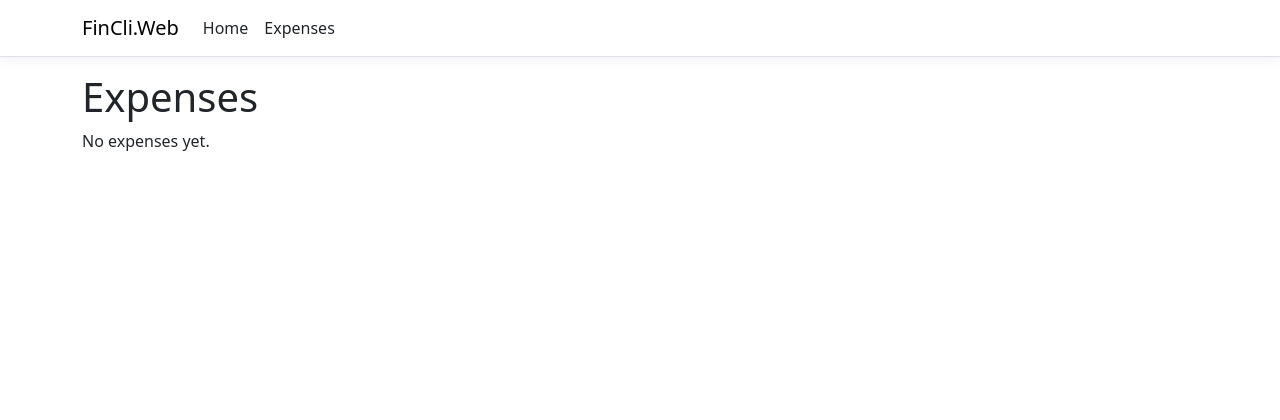
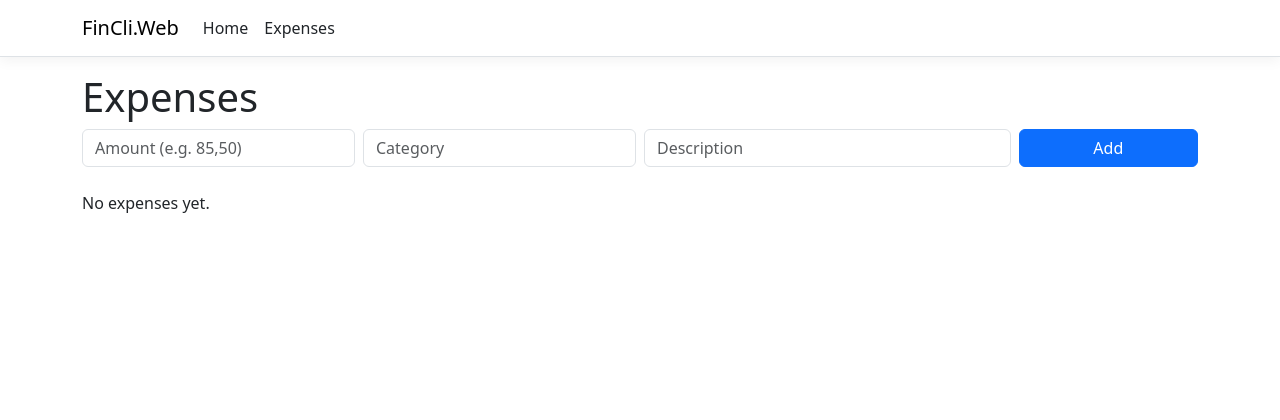
Before and after one commit to recefeb/FinCli, an ASP.NET Core app: page /Expenses in a window 1280 px wide. Shown: the top 420 px of the page. Run offline with ASP.NET Core 8, Linux system fonts and the light colour scheme; style sheets or scripts are compiled from the project's sources.

Commit message:
feat: add expense form to web page

```diff
--- a/src/FinCli.Web/Pages/Expenses.cshtml
+++ b/src/FinCli.Web/Pages/Expenses.cshtml
@@ -5,6 +5,23 @@
 }
 
 <h1>Expenses</h1>
+
+<form method="post" class="row g-2 mb-4">
+	<div class="col-sm-3">
+		<input name="Amount" type="text" inputmode="decimal" class="form-control" placeholder="Amount (e.g. 85,50)" required />
+	</div>
+	<div class="col-sm-3">
+		<input name="Category" class="form-control" placeholder="Category" />
+	</div>
+	<div class="col-sm-4">
+		<input name="Description" class="form-control" placeholder="Description" />
+	</div>
+	<div class="col-sm-2">
+		<button type="submit" class="btn btn-primary w-100">Add</button>
+	</div>
+</form>
+
+<div asp-validation-summary="All" class="text-danger"></div>
 
 @if (Model.Items.Count == 0)
 {
@@ -23,7 +40,7 @@ else
 			</tr>
 		</thead>
 		<tbody>
-			@foreach(var item in Model.Items)
+			@foreach (var item in Model.Items)
 			{
 				<tr>
 					<td>@item.Id</td>
--- a/src/FinCli.Web/Pages/Expenses.cshtml.cs
+++ b/src/FinCli.Web/Pages/Expenses.cshtml.cs
@@ -1,4 +1,5 @@
 using FinCli.Core;
+using Microsoft.AspNetCore.Mvc;
 using Microsoft.AspNetCore.Mvc.RazorPages;
 
 namespace FinCli.Web.Pages;
@@ -9,6 +10,15 @@ public class ExpensesModel : PageModel
 
     public List<Transaction> Items { get; set; } = new();
 
+    [BindProperty]
+    public decimal Amount { get; set; }
+
+    [BindProperty]
+    public string Category { get; set; } = "";
+
+    [BindProperty]
+    public string? Description { get; set; }
+
     public ExpensesModel(TransactionService service)
     {
         _service = service;
@@ -17,4 +27,22 @@ public class ExpensesModel : PageModel
     {
         Items = _service.GetAll();
     }
+
+    public IActionResult OnPost()
+    {
+        if (Amount <= 0)
+        {
+            ModelState.AddModelError(nameof(Amount), "Amount must be greater than zero.");
+        }
+
+        if (!ModelState.IsValid)
+        {
+            Items = _service.GetAll();
+            return Page();
+        }
+
+        _service.AddTransaction(Amount, Category, Description);
+
+        return RedirectToPage();
+    }
 }
```
